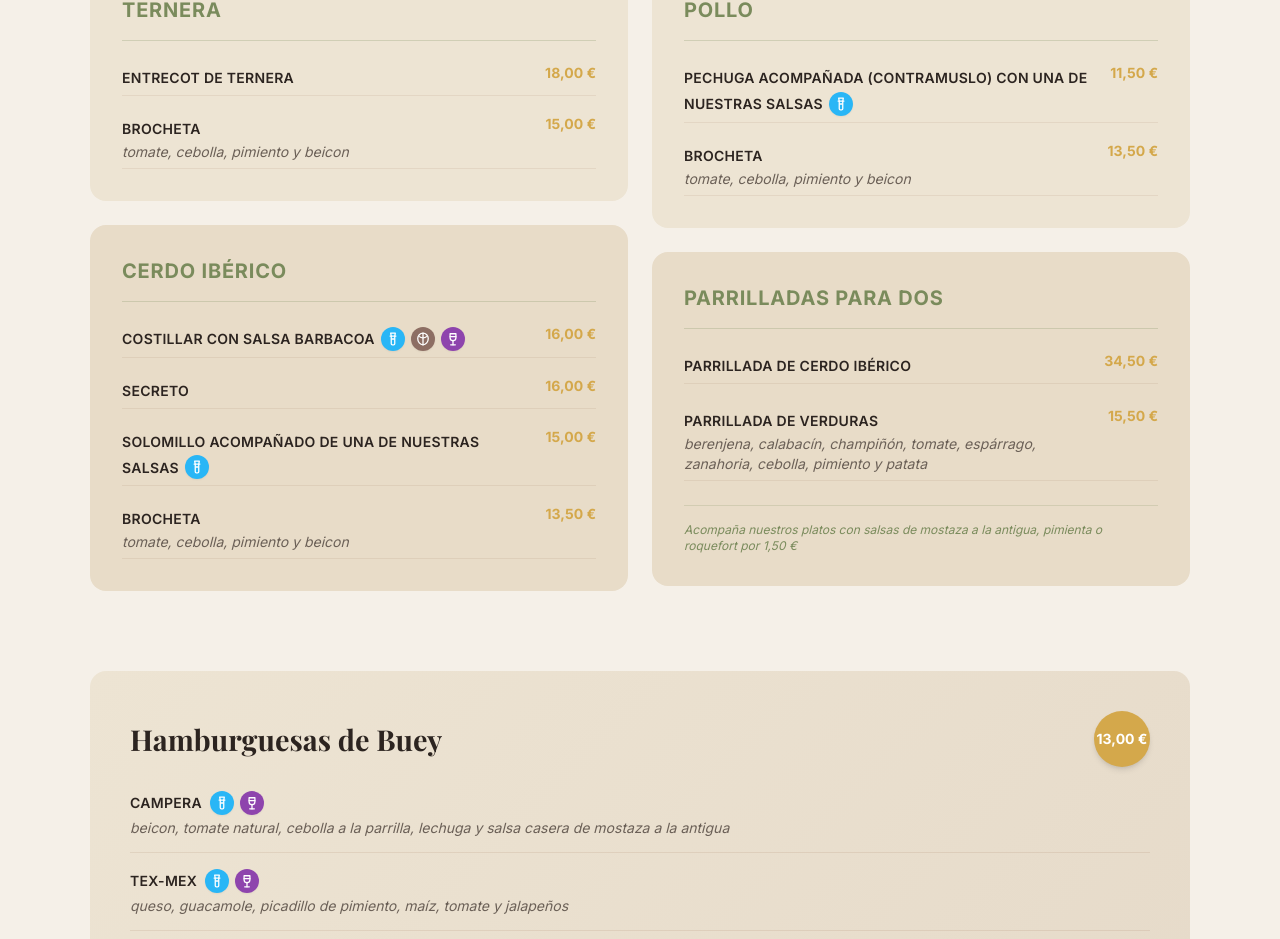
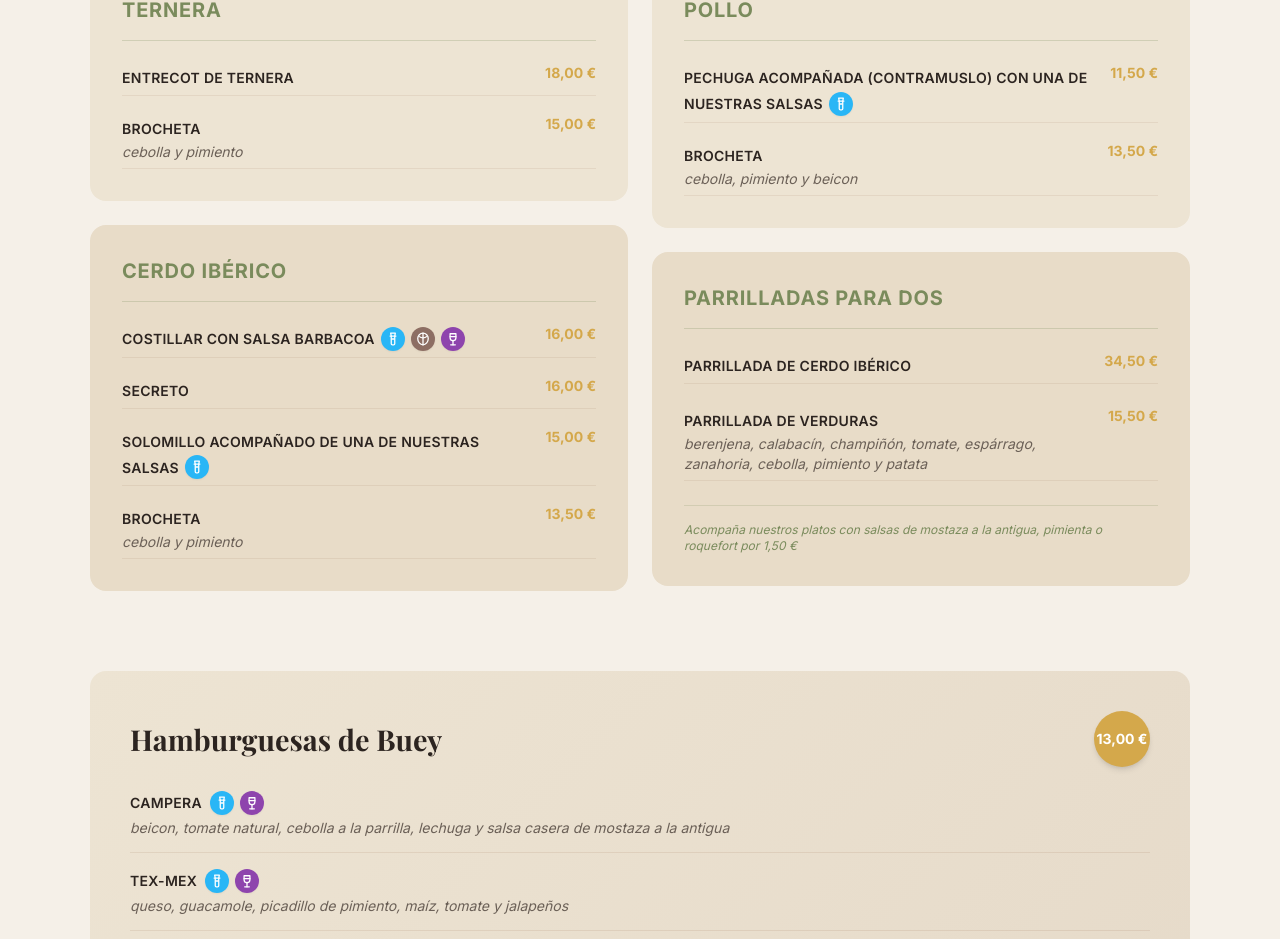
Before and after one commit to AlejandroEspinosaLeal/pizzeriaroche, a React (Vite) app: page / in a window 1280 px wide. Shown: the part 3711-4650 px from the top of the page. Built offline with nearby package versions, Linux system fonts and the light colour scheme; the HTML template or start-up script is replaced by a standard one.

Commit message:
fix: actualizar ingredientes de las brochetas (sin tomate, beicon solo en pollo)

```diff
--- a/app/src/sections/CarnesSection.tsx
+++ b/app/src/sections/CarnesSection.tsx
@@ -4,19 +4,19 @@ import { AllergenBadges } from '../components/AllergenBadge'
 
 const ternera = [
   { name: 'ENTRECOT DE TERNERA', price: '18,00 €', allergens: [] },
-  { name: 'BROCHETA', desc: 'tomate, cebolla, pimiento y beicon', price: '15,00 €', allergens: [] },
+  { name: 'BROCHETA', desc: 'cebolla y pimiento', price: '15,00 €', allergens: [] },
 ]
 
 const cerdo = [
   { name: 'COSTILLAR CON SALSA BARBACOA', price: '16,00 €', allergens: [7, 8, 14] },
   { name: 'SECRETO', price: '16,00 €', allergens: [] },
   { name: 'SOLOMILLO ACOMPAÑADO DE UNA DE NUESTRAS SALSAS', price: '15,00 €', allergens: [7] },
-  { name: 'BROCHETA', desc: 'tomate, cebolla, pimiento y beicon', price: '13,50 €', allergens: [] },
+  { name: 'BROCHETA', desc: 'cebolla y pimiento', price: '13,50 €', allergens: [] },
 ]
 
 const pollo = [
   { name: 'PECHUGA ACOMPAÑADA (CONTRAMUSLO) CON UNA DE NUESTRAS SALSAS', price: '11,50 €', allergens: [7] },
-  { name: 'BROCHETA', desc: 'tomate, cebolla, pimiento y beicon', price: '13,50 €', allergens: [] },
+  { name: 'BROCHETA', desc: 'cebolla, pimiento y beicon', price: '13,50 €', allergens: [] },
 ]
 
 const parrilladas = [
--- a/src/sections/CarnesSection.tsx
+++ b/src/sections/CarnesSection.tsx
@@ -4,19 +4,19 @@ import { AllergenBadges } from '../components/AllergenBadge'
 
 const ternera = [
   { name: 'ENTRECOT DE TERNERA', price: '18,00 €', allergens: [] },
-  { name: 'BROCHETA', desc: 'tomate, cebolla, pimiento y beicon', price: '15,00 €', allergens: [] },
+  { name: 'BROCHETA', desc: 'cebolla y pimiento', price: '15,00 €', allergens: [] },
 ]
 
 const cerdo = [
   { name: 'COSTILLAR CON SALSA BARBACOA', price: '16,00 €', allergens: [7, 8, 14] },
   { name: 'SECRETO', price: '16,00 €', allergens: [] },
   { name: 'SOLOMILLO ACOMPAÑADO DE UNA DE NUESTRAS SALSAS', price: '15,00 €', allergens: [7] },
-  { name: 'BROCHETA', desc: 'tomate, cebolla, pimiento y beicon', price: '13,50 €', allergens: [] },
+  { name: 'BROCHETA', desc: 'cebolla y pimiento', price: '13,50 €', allergens: [] },
 ]
 
 const pollo = [
   { name: 'PECHUGA ACOMPAÑADA (CONTRAMUSLO) CON UNA DE NUESTRAS SALSAS', price: '11,50 €', allergens: [7] },
-  { name: 'BROCHETA', desc: 'tomate, cebolla, pimiento y beicon', price: '13,50 €', allergens: [] },
+  { name: 'BROCHETA', desc: 'cebolla, pimiento y beicon', price: '13,50 €', allergens: [] },
 ]
 
 const parrilladas = [
```
